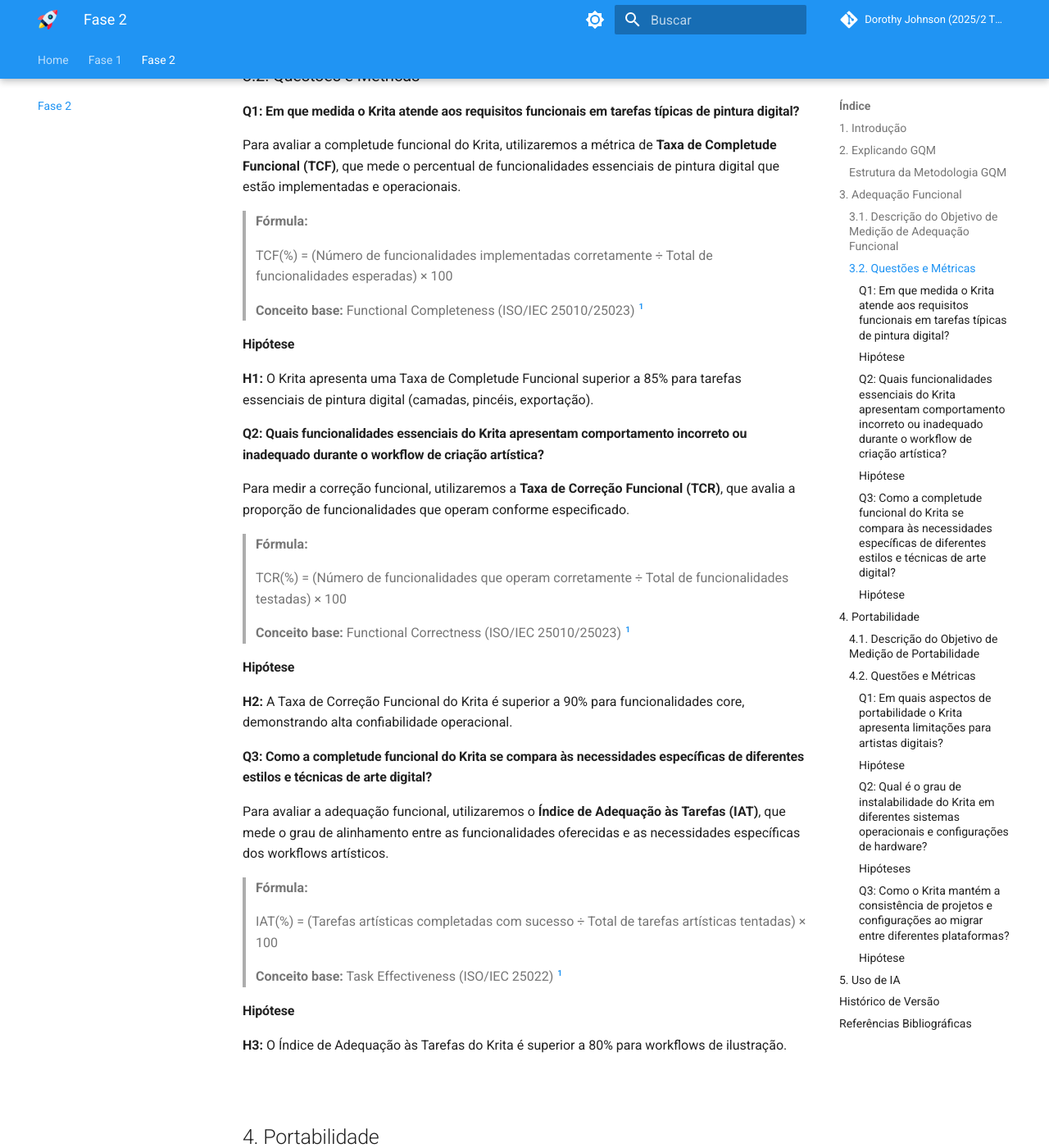
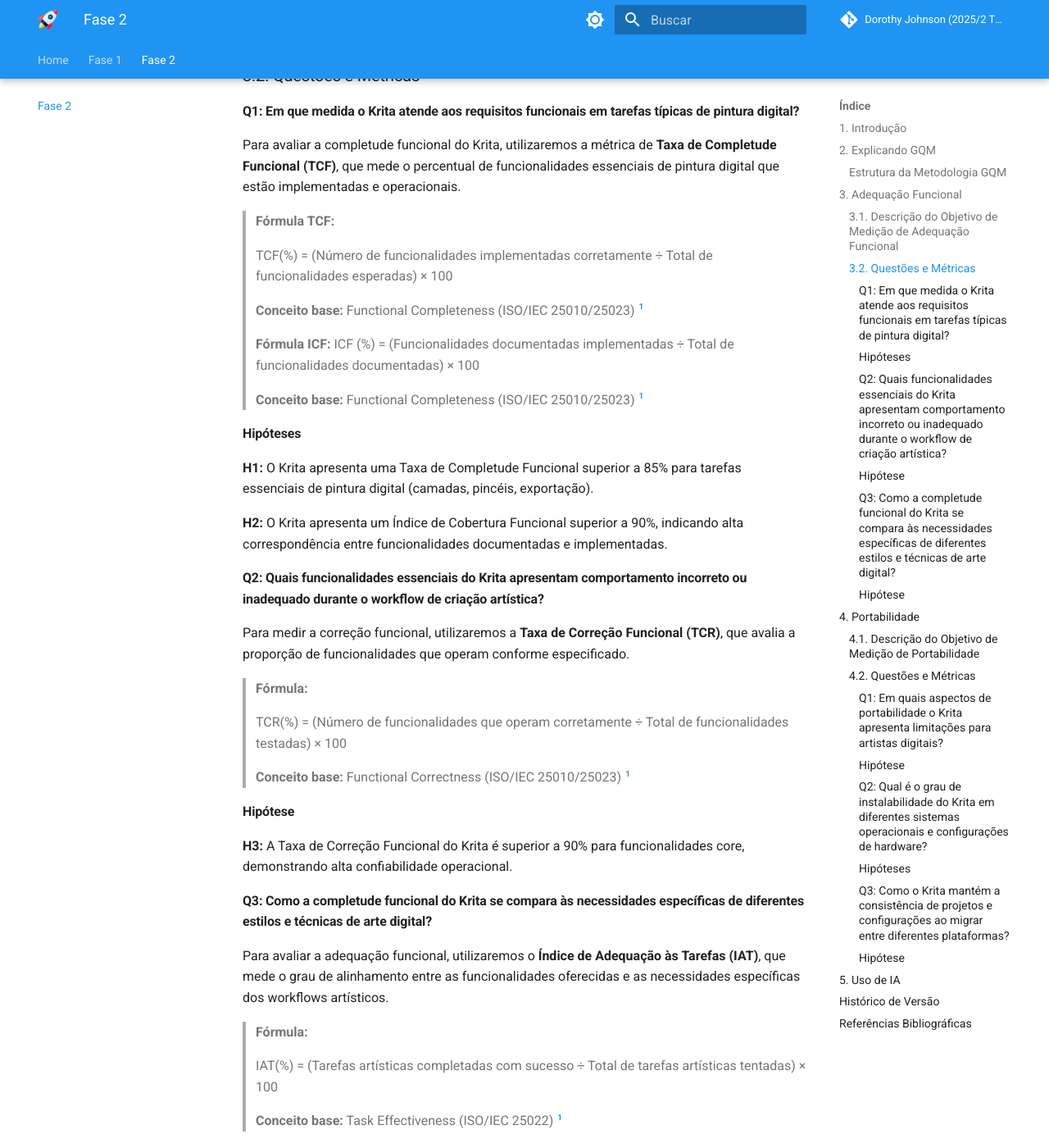
Before and after one commit to FCTE-Qualidade-de-Software-1/2025-2_T02_DOROTHY-JOHNSON, an MkDocs documentation site: the page built from docs/fase2/execucaoFase2.md, in a window 1280 px wide and 1400 px high, scrolled down 1562 px. Shown: the whole window at 82% size. Built offline with MkDocs 1.6.1 and Material for MkDocs 9.7.7, drawn with Linux system fonts in a browser that asks for light colours; comment, search, counter and statistics services are not loaded; some of the changed text lies outside the part shown.

Commit message:
docs: Nova métrica
Co-Authored-By: Leticia Arisa <higaleticia11@gmail.com>
Co-Authored-By: Marcelo Makoto Araki Takechi <marcelo.takechi1@gmail.com>
Co-Authored-By: Pedro Luciano de Azevedo <108702746+PedroALuciano@users.noreply.github.com>
Co-Authored-By: VICTOR PONTUAL GUEDES ARRUDA NOBREGA <129227815+VictorPontual@users.noreply.github.com>
Co-Authored-By: Danielle Soares <108499815+danielle-soaress@users.noreply.github.com>

```diff
--- a/docs/fase2/execucaoFase2.md
+++ b/docs/fase2/execucaoFase2.md
@@ -48,17 +48,23 @@
 
 Para avaliar a completude funcional do Krita, utilizaremos a métrica de **Taxa de Completude Funcional (TCF)**, que mede o percentual de funcionalidades essenciais de pintura digital que estão implementadas e operacionais.
 
-> **Fórmula:**
+> **Fórmula TCF:**
 >
 > TCF(%) = (Número de funcionalidades implementadas corretamente ÷ Total de funcionalidades esperadas) × 100
 >
 > **Conceito base:** Functional Completeness (ISO/IEC 25010/25023) [^1]
+>
+> **Fórmula ICF:**
+>ICF (%) = (Funcionalidades documentadas implementadas ÷ Total de funcionalidades documentadas) × 100
+>
+> **Conceito base:** Functional Completeness (ISO/IEC 25010/25023) [^1]
 
 
-#### Hipótese
+#### Hipóteses
 
 **H1:** O Krita apresenta uma Taxa de Completude Funcional superior a 85% para tarefas essenciais de pintura digital (camadas, pincéis, exportação).
 
+**H2:** O Krita apresenta um Índice de Cobertura Funcional superior a 90%, indicando alta correspondência entre funcionalidades documentadas e implementadas.
 
 #### Q2: Quais funcionalidades essenciais do Krita apresentam comportamento incorreto ou inadequado durante o workflow de criação artística?
 
```
Also changed, not shown: other parts of docs/fase2/execucaoFase2.md (+6 -6 lines).
